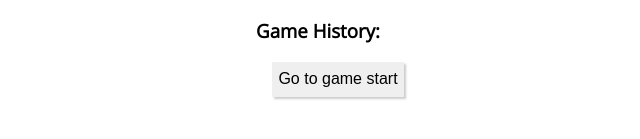
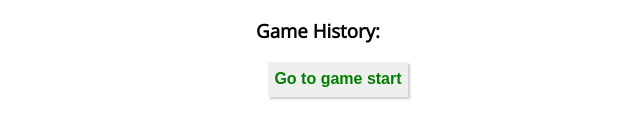
Before and after one commit to hakabuk/TicTacToe, a React (Create React App) app: page / in a window 1280 px wide. Shown: the part 513-652 px from the top of the page, without its empty margins (322-962 px from the left). Built offline with nearby package versions, Linux system fonts and the light colour scheme.

Commit message:
Added styling to latest selected move

```diff
--- a/src/App.css
+++ b/src/App.css
@@ -79,3 +79,8 @@
 .WinnerSquare {
   color: red;
 }
+
+#LatestMove {
+  font-weight: bold;
+  color: green;
+}
--- a/src/App.js
+++ b/src/App.js
@@ -83,14 +83,18 @@ class App extends React.Component {
         'Go to move #' + move :
         'Go to game start';
       return (
-        <li className='Move' key={move}>
-          <button onClick={() => this.jumpTo(move)}>{desc}</button>
+        <li className='Move' key={move} >
+          <button
+            id={this.state.stepNumber === move ? 'LatestMove' : null}
+            onClick={() => this.jumpTo(move)}
+          >
+            {desc}
+          </button>
         </li>
       );
     });
     let status;
     if (winner) {
-      console.log(winner);
       status = "Winner: " + (!this.state.xIsNext ? "X" : "O");
       for (let i=0; i<3; i++) {
         let element = document.getElementById('square' + winner[i]);
```
